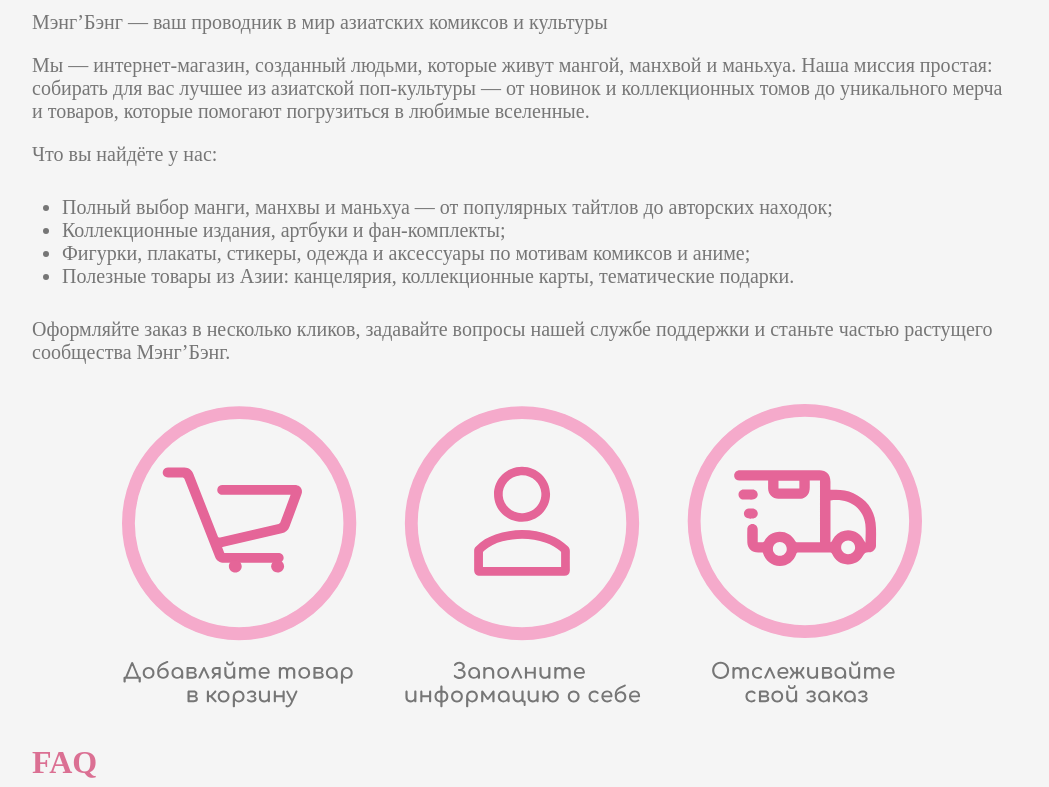
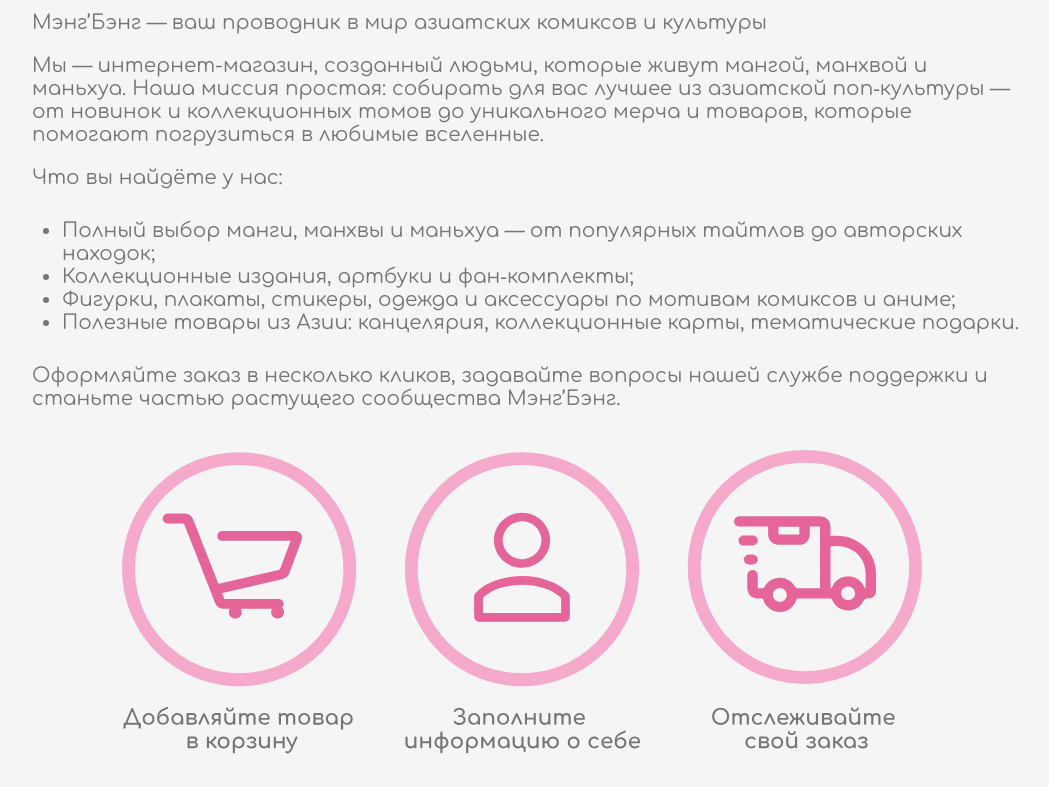
Before and after one commit to web-design-group/final-website-anka2822222-create, a plain HTML site: page 2page.html in a window 1280 px wide. Shown: the part 335-1122 px from the top of the page, without its empty margins (118-1167 px from the left). Drawn offline with Linux system fonts and the light colour scheme.

Commit message:
Update 2page.html

```diff
--- a/2page.html
+++ b/2page.html
@@ -4,6 +4,7 @@
   <meta charset="UTF-8">
   <title>Манга магазин</title>
   <link rel="stylesheet" href="CSS/style2page.css">
+  <link href="https://fonts.googleapis.com/css2?family=Comfortaa&display=swap" rel="stylesheet">
 </head>
 <body>
     <header class="header">
```
